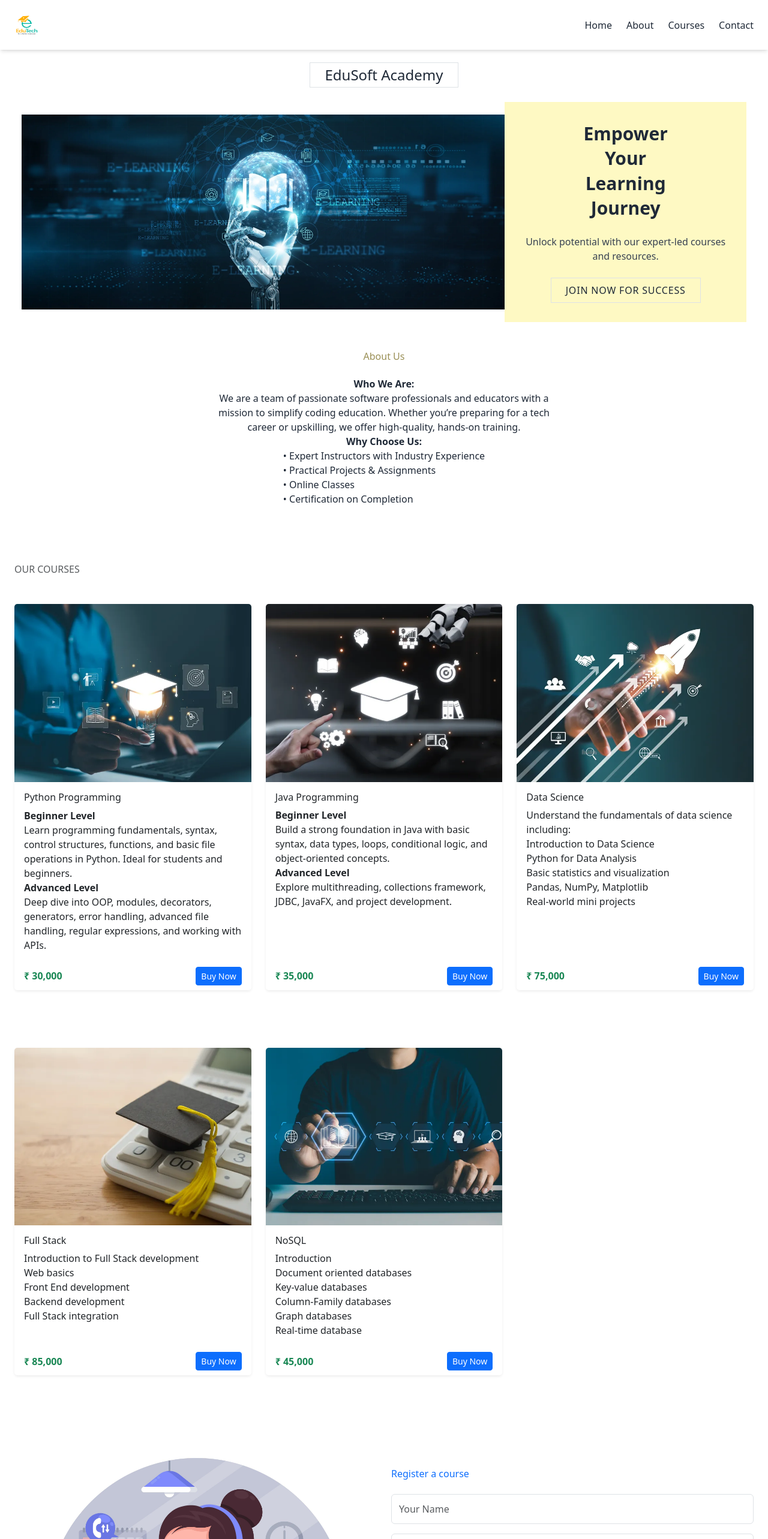
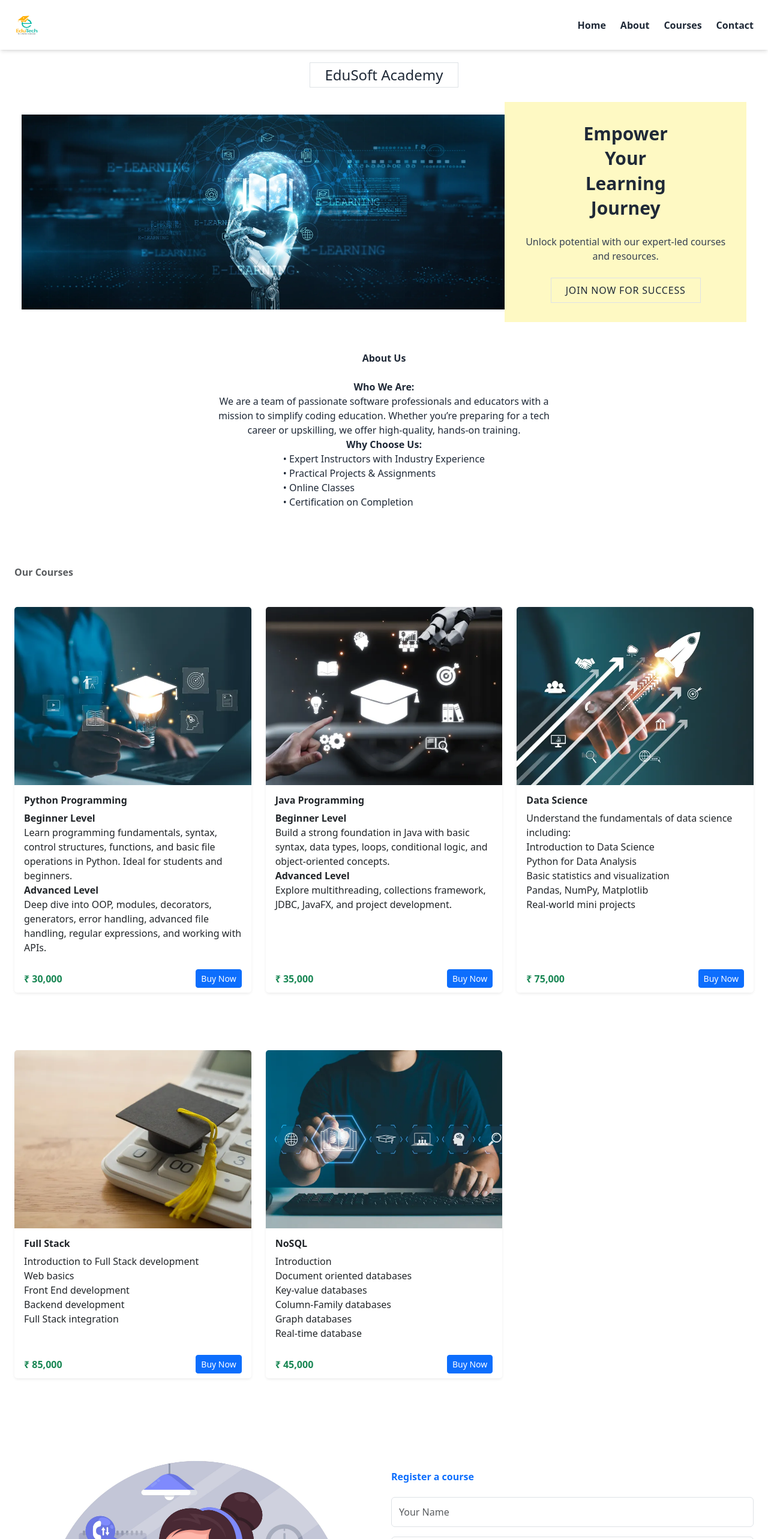
Before and after one commit to Rajasekhara018/edu-frontend, an Angular app in the folder webSite/: page / in a window 1280 px wide. Shown: the top 2566 px of the page at 60% size. Built offline with nearby package versions, Linux system fonts and the light colour scheme.

Commit message:
content changes

```diff
--- a/webSite/src/app/components/header/header.component.html
+++ b/webSite/src/app/components/header/header.component.html
@@ -7,10 +7,10 @@
 
     <!-- Desktop Nav -->
     <nav class="hidden md:flex space-x-6">
-      <a href="#" class="nav-link">Home</a>
-      <a href="#about" class="nav-link">About</a>
-      <a href="#courses" class="nav-link">Courses</a>
-      <a href="#register" class="nav-link">Contact</a>
+      <a href="#" class="nav-link fw-semibold">Home</a>
+      <a href="#about" class="nav-link fw-semibold">About</a>
+      <a href="#courses" class="nav-link fw-semibold">Courses</a>
+      <a href="#register" class="nav-link fw-semibold">Contact</a>
     </nav>
 
     <!-- Mobile Hamburger -->
--- a/webSite/src/app/components/header/landing/landing.component.html
+++ b/webSite/src/app/components/header/landing/landing.component.html
@@ -32,7 +32,7 @@
   <!-- About Us Section -->
   <section class="py-5 text-center" id="about">
     <div class="container">
-      <h2 class="mb-4" style="color: #9a8f55">About Us</h2>
+      <p class="mb-4 fw-semibold" >About Us</p>
       <p class="fw-semibold">Who We Are:</p>
       <p class="mx-auto" style="max-width: 600px">
         We are a team of passionate software professionals and educators with a
@@ -50,7 +50,7 @@
   </section>
   <section class="py-5" id="courses">
     <div class="container">
-      <h3 class="text-uppercase text-muted mb-5">Our Courses</h3>
+      <h3 class="fw-semibold text-muted mb-5">Our Courses</h3>
       <div class="row g-4">
 
         <!-- Python Programming Card -->
@@ -58,7 +58,7 @@
           <div class="card h-100 border-0 shadow-sm">
             <img src="../../../../assets/python.webp" class="card-img-top" alt="Python Programming" />
             <div class="card-body">
-              <h5 class="card-title">Python Programming</h5>
+              <h5 class="card-title fw-semibold">Python Programming</h5>
               <p class="fw-semibold">Beginner Level</p>
               <ul>
                 <li>
@@ -88,7 +88,7 @@
           <div class="card h-100 border-0 shadow-sm">
             <img src="../../../../assets/java.webp" class="card-img-top" alt="Java Programming" />
             <div class="card-body">
-              <h5 class="card-title">Java Programming</h5>
+              <h5 class="card-title fw-semibold">Java Programming</h5>
               <p class="fw-semibold">Beginner Level</p>
               <ul>
                 <li>
@@ -116,7 +116,7 @@
           <div class="card h-100 border-0 shadow-sm">
             <img src="../../../../assets/datascience.webp" class="card-img-top" alt="Data Science" />
             <div class="card-body">
-              <h5 class="card-title">Data Science</h5>
+              <h5 class="card-title fw-semibold">Data Science</h5>
               <p>Understand the fundamentals of data science including:</p>
               <ul>
                 <li>Introduction to Data Science</li>
@@ -144,7 +144,7 @@
           <div class="card h-100 border-0 shadow-sm">
             <img src="../../../../assets/fullstack.webp" class="card-img-top" alt="Full Stack" />
             <div class="card-body">
-              <h5 class="card-title">Full Stack</h5>
+              <h5 class="card-title fw-semibold">Full Stack</h5>
               <ul>
                 <li>Introduction to Full Stack development</li>
                 <li>Web basics</li>
@@ -165,7 +165,7 @@
           <div class="card h-100 border-0 shadow-sm">
             <img src="../../../../assets/nosql.webp" class="card-img-top" alt="NoSQL" />
             <div class="card-body">
-              <h5 class="card-title">NoSQL</h5>
+              <h5 class="card-title fw-semibold">NoSQL</h5>
               <ul>
                 <li>Introduction</li>
                 <li>Document oriented databases</li>
@@ -301,7 +301,7 @@
         <img src="../../../../assets/ContactUs.jpg" alt="Contact Support" class="contact-image" />
       </div>
       <div class="col-lg-6">
-        <h3 class="mb-4 text-primary">Register a course</h3>
+        <h3 class="mb-4 text-primary fw-semibold">Register a course</h3>
         <form #userobjForm="ngForm" (keydown.enter)="$event.preventDefault()" name="objForm" autocomplete="off">
           <!-- <mat-form-field appearance="outline" class="col-md-12">
             <mat-label>Full Name</mat-label>
```
